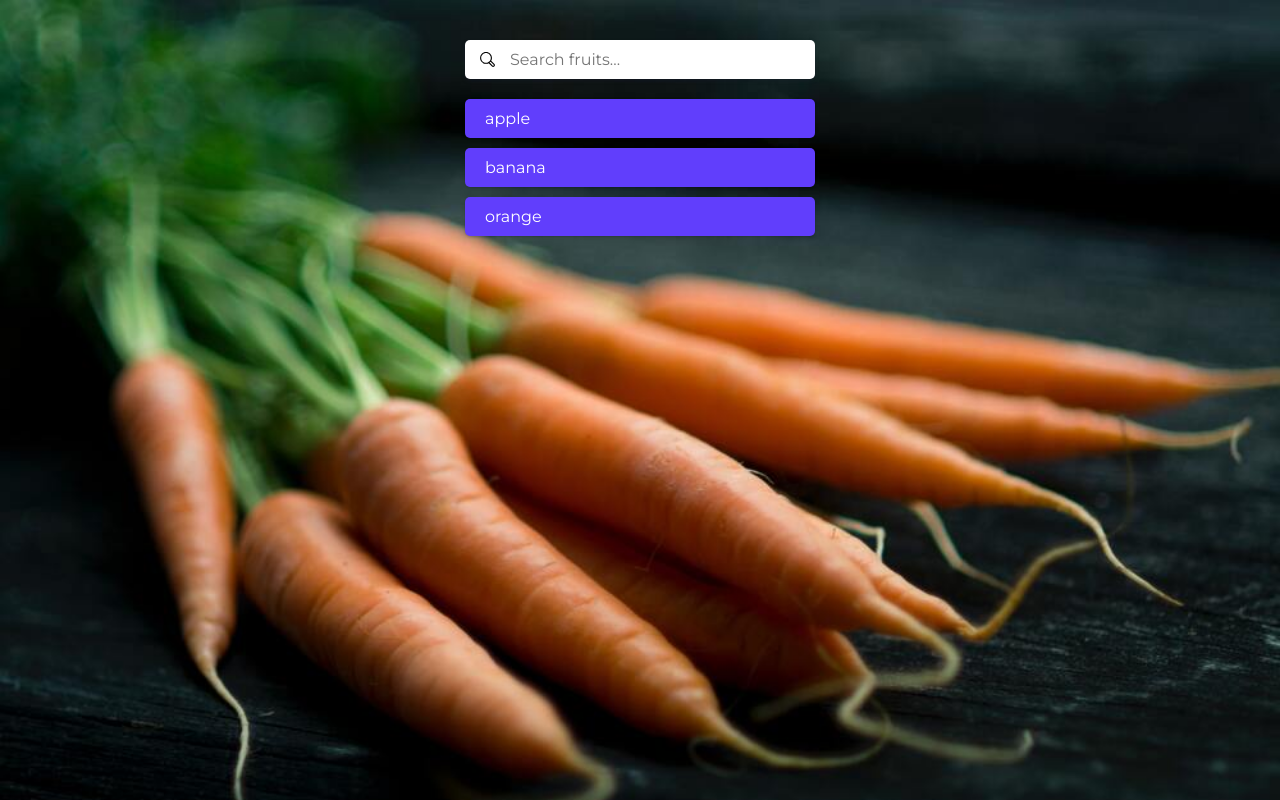
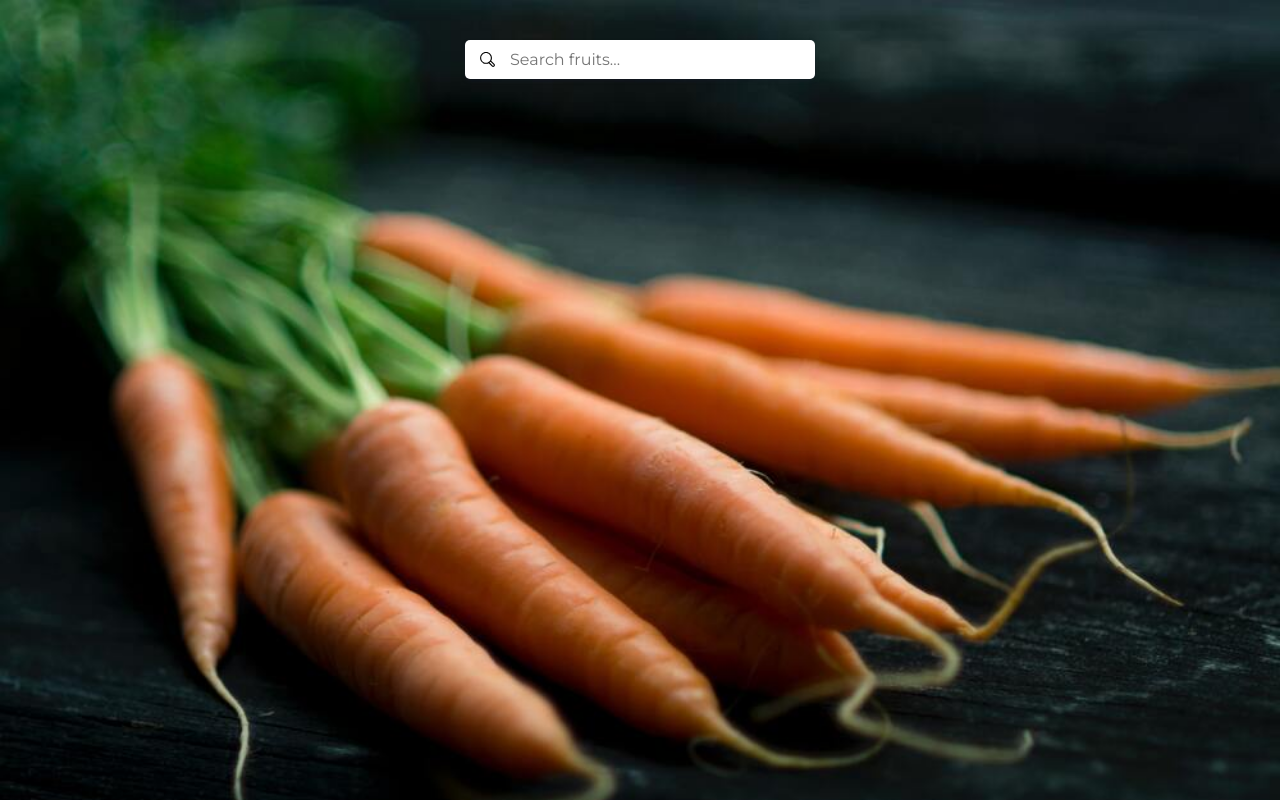
Before and after one commit to korbal/compost, a Vue app: page / in a window 1280 px wide. Built offline with nearby package versions, Linux system fonts and the light colour scheme.

Commit message:
input filter works

```diff
--- a/src/components/SearchBar.vue
+++ b/src/components/SearchBar.vue
@@ -1,12 +1,13 @@
  <template>
    <input type="text" v-model="input" placeholder="Search fruits..." />
-  <div class="item fruit" v-for="fruit in filteredList()" :key="fruit">
+  <div class="item fruit" v-for="fruit in filteredList()" :key="fruit" v-show="input.length !=0">
     <p>{{ fruit }}</p>
   </div>
   <div class="item error" v-if="input&&!filteredList().length">
      <p>No results found!</p>
   </div>
 </template>
+
 
 
 <script setup>
```
Also changed, not shown: 1 other file (tests, documents, lock files or other folders).
